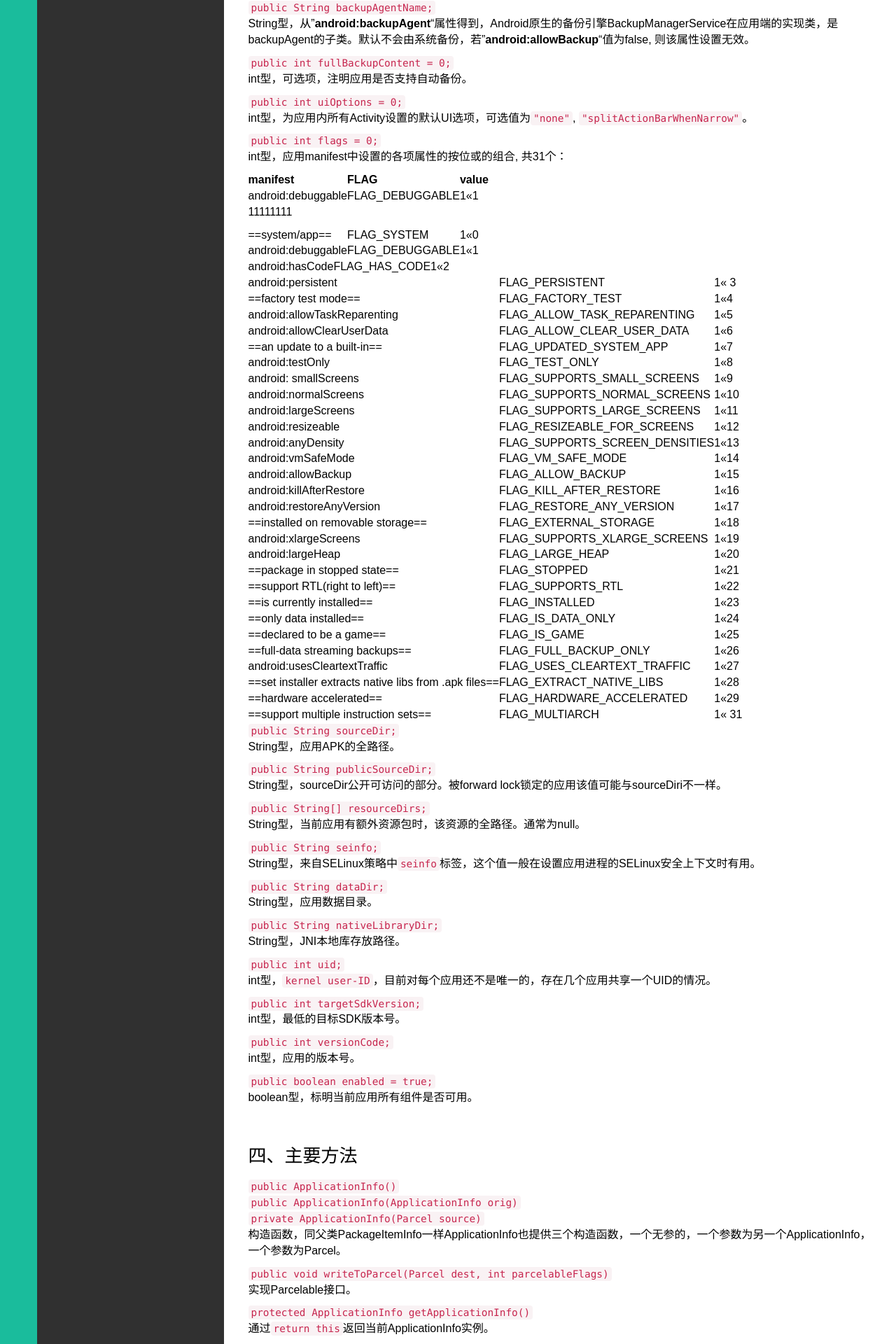
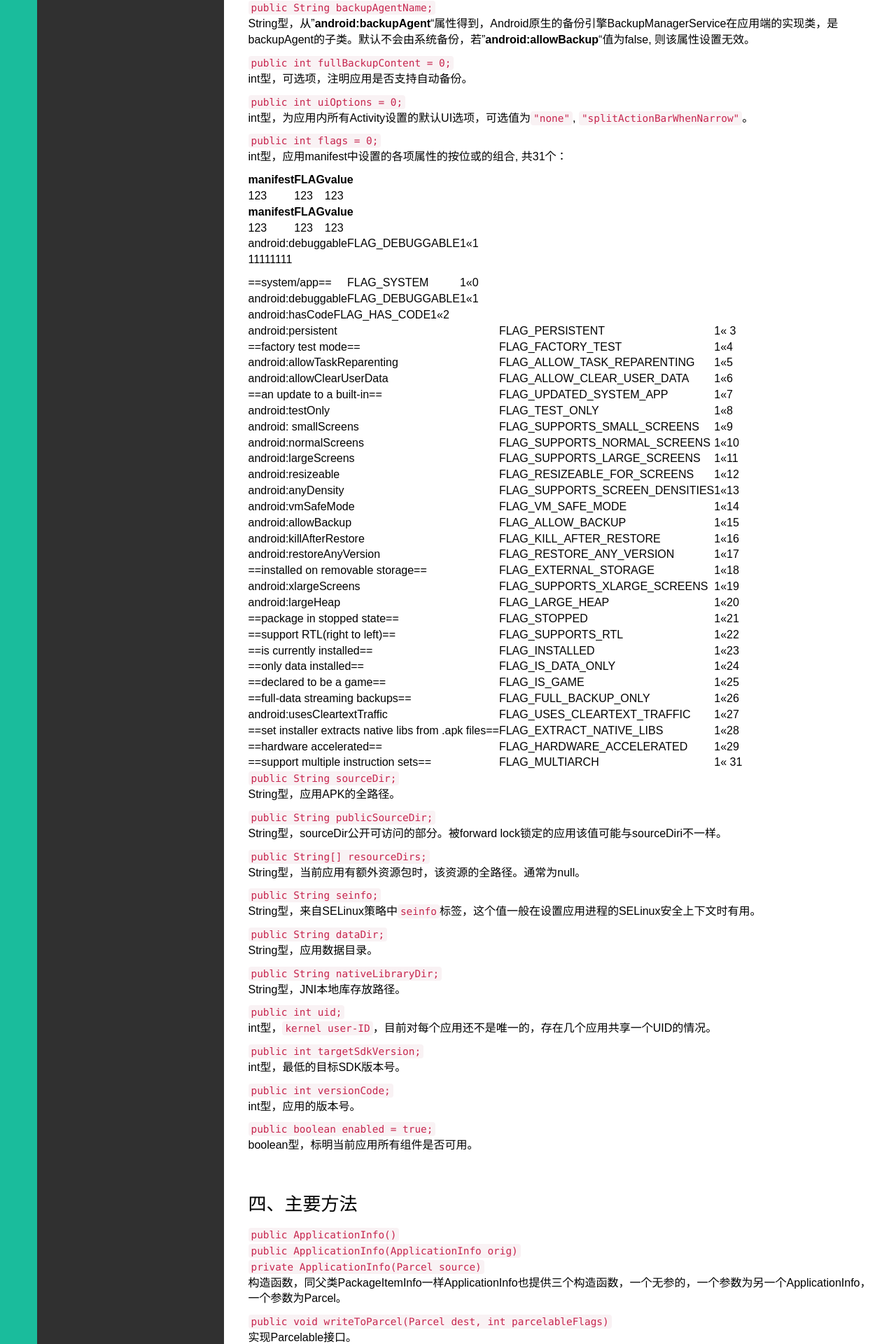
Before and after one commit to NemoTec/NemoTec.github.io, a Jekyll site: the page built from _posts/技术/2016-01-25-Android-PMS-03-ApplicationInfo.md, in a window 1280 px wide. Shown: the part 1123-3043 px from the top of the page at 70% size. Built offline with Jekyll 4.4.1, drawn with Linux system fonts in a browser that asks for light colours; Markdown is read by kramdown in place of the engine named in the settings; some of the changed text lies outside the part shown.

Commit message:
modify github markdown table syntax 4.

```diff
--- a/_posts/技术/2016-01-25-Android-PMS-03-ApplicationInfo.md
+++ b/_posts/技术/2016-01-25-Android-PMS-03-ApplicationInfo.md
@@ -57,8 +57,21 @@ int型，为应用内所有Activity设置的默认UI选项，可选值为``"none
 ``public int flags = 0;``
 int型，应用manifest中设置的各项属性的按位或的组合, 共31个：
 
-manifest | FLAG | value
------|-----|-----
+| manifest | FLAG | value |
+| ----- | ----- | ----- |
+| 123 | 123 | 123 |
+
+
+|manifest|FLAG|value|
+|-----|-----|-----|
+|123|123|123|
+
+
+
+
+
+
+
 android:debuggable | FLAG_DEBUGGABLE | 1<<1
 
 11111111
```
